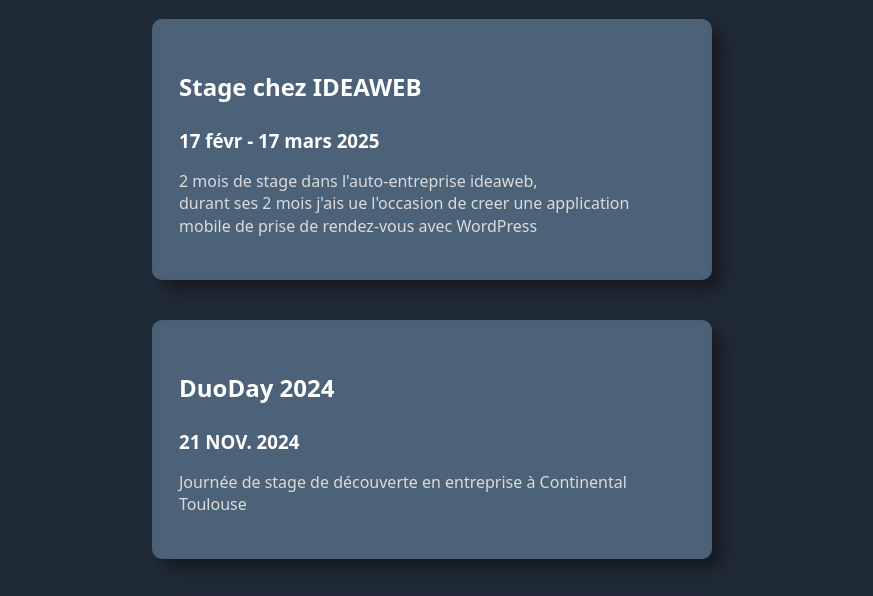
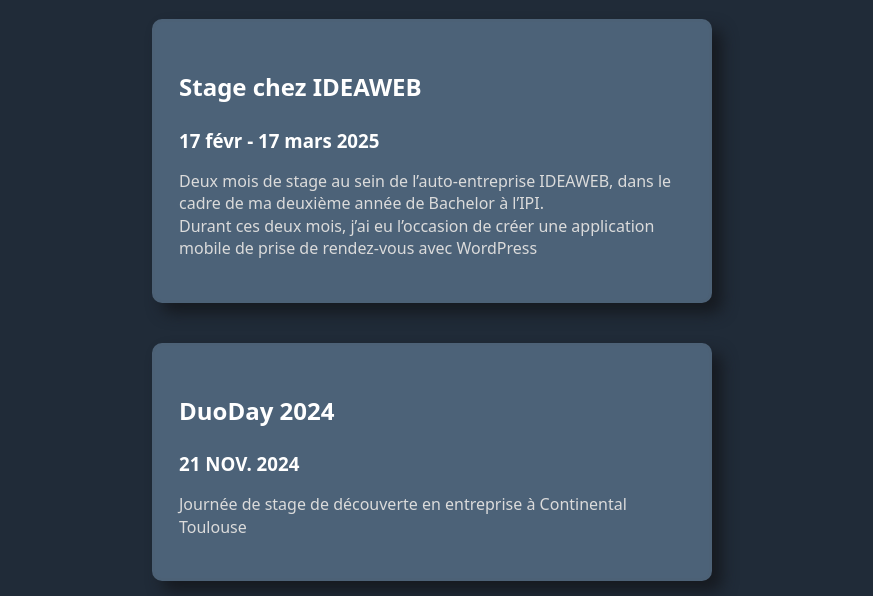
Before and after one commit to Tatrite/Portfolio, a plain HTML site: page portfolio/pages/experiences.html in a window 1280 px wide. Shown: the part 182-778 px from the top of the page, without its empty margins (208-1081 px from the left). Drawn offline with nearby package versions, Linux system fonts and the light colour scheme.

Commit message:
Update experiences.html

```diff
--- a/portfolio/pages/experiences.html
+++ b/portfolio/pages/experiences.html
@@ -28,7 +28,7 @@
             <div class="text">
                 <h2>Stage chez IDEAWEB</h2>
                 <h3>17 févr - 17 mars 2025</h3>
-                <p>2 mois de stage dans l'auto-entreprise ideaweb, <br> durant ses 2 mois j'ais ue l'occasion de creer une application mobile de prise de rendez-vous avec WordPress</p>
+                <p>Deux mois de stage au sein de l’auto-entreprise IDEAWEB, dans le cadre de ma deuxième année de Bachelor à l’IPI. <br> Durant ces deux mois, j’ai eu l’occasion de créer une application mobile de prise de rendez-vous avec WordPress</p>
             </div>
         </div>
         <div class="experience">
```
